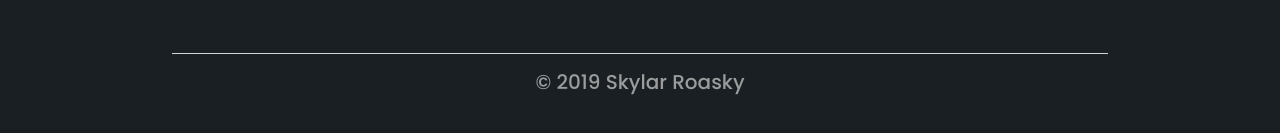
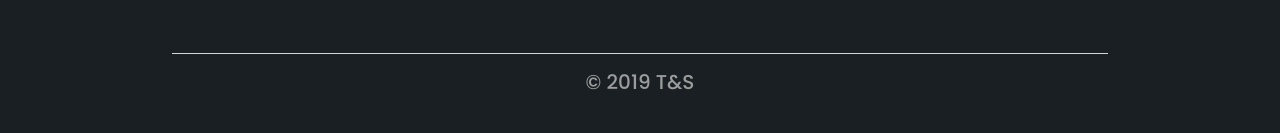
Before and after one commit to sgrenrock1/tristan-and-skylar, an Angular app: page / in a window 1280 px wide. Shown: the part 967-1100 px from the top of the page. Built offline with nearby package versions, Linux system fonts and the light colour scheme.

Commit message:
changed copyright

```diff
--- a/src/app/footer/footer.component.html
+++ b/src/app/footer/footer.component.html
@@ -25,7 +25,7 @@
         </div>
         <div class="col-12">
             <hr class="light">
-            <h5>&copy; 2019 Skylar Roasky</h5>
+            <h5>&copy; 2019 T&S</h5>
         </div>
     </div>
 </div>
```
